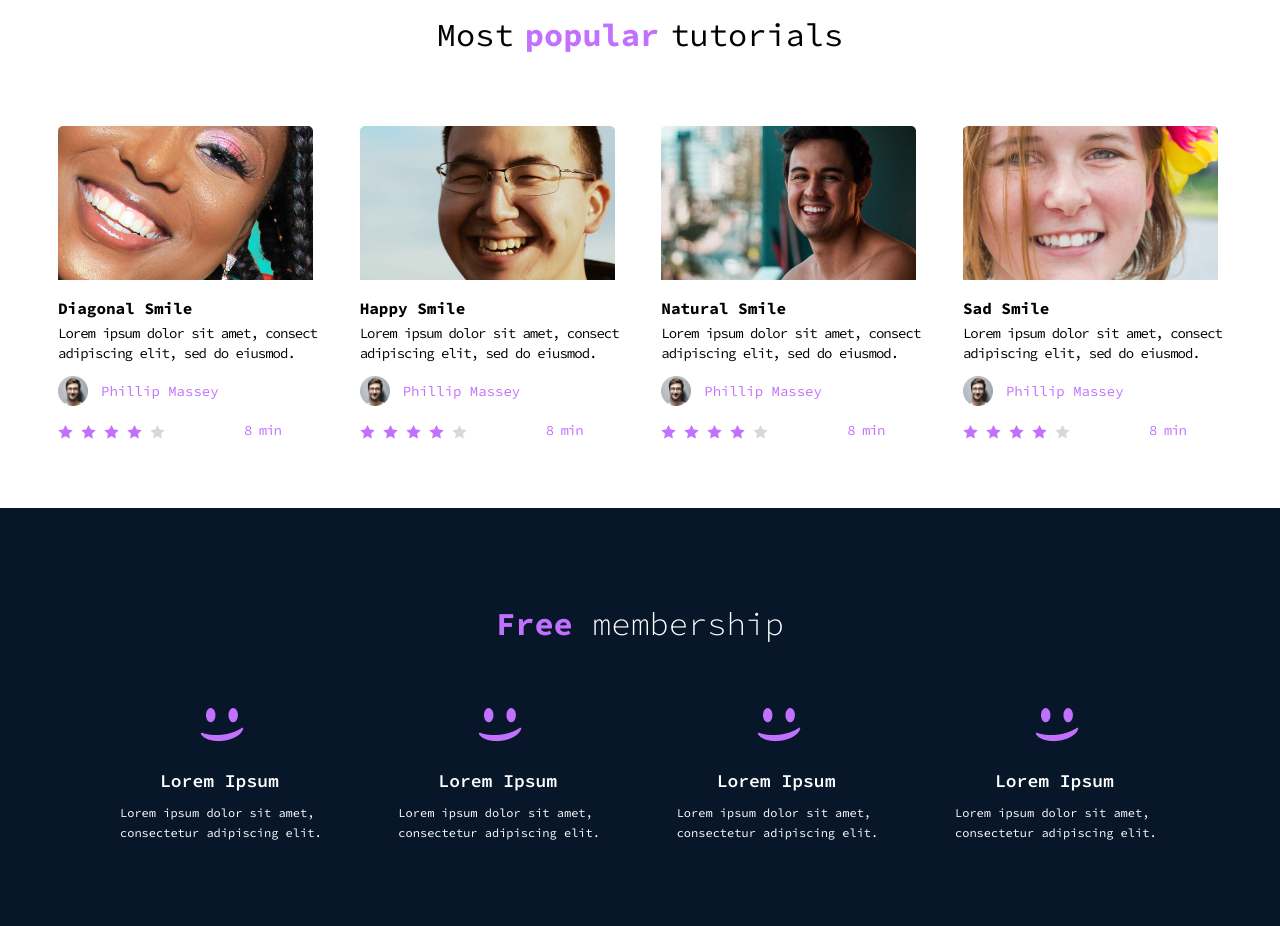
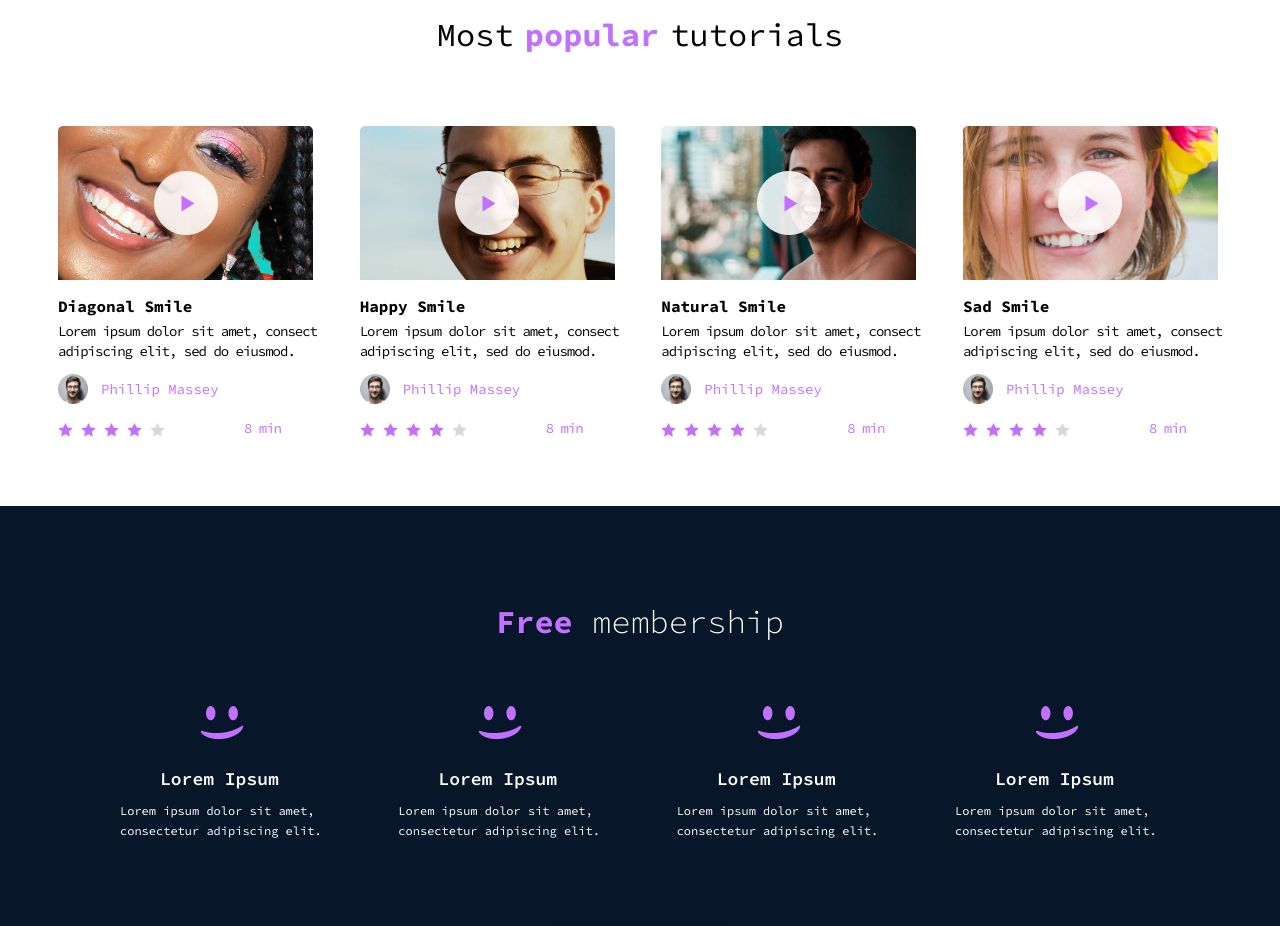
Before and after one commit to Nathan-Tesfaye/alx_html_css, a plain HTML site: page css_advanced/index.html in a window 1280 px wide. Shown: the part 1380-2306 px from the top of the page. Drawn offline with Linux system fonts and the light colour scheme.

Commit message:
added play button on tutorials

```diff
--- a/css_advanced/index.html
+++ b/css_advanced/index.html
@@ -4,7 +4,7 @@
     <meta charset="UTF-8">
     <meta name="viewport" content="width=device-width, initial-scale=1.0">
     <script src="https://kit.fontawesome.com/4a2b055604.js" crossorigin="anonymous"></script>
-    <title>Document</title>
+    <title>Nathan</title>
     <link rel="preconnect" href="https://fonts.googleapis.com">
     <link rel="preconnect" href="https://fonts.gstatic.com" crossorigin>
     <link href="https://fonts.googleapis.com/css2?family=Source+Code+Pro:ital,wght@0,200..900;1,200..900&display=swap" rel="stylesheet">
@@ -86,7 +86,10 @@
             <h2 class="tutorials-h2">Most <span class="purple">popular</span> tutorials</h2>
             <div class="tutorials">
                 <div>
-                    <img src="Images/9.png" alt="">
+                    <div class="overlap">
+                        <img src="Images/9.png" alt="" class="background">
+                        <img src="Images/play.png" alt="" class="play-button">
+                    </div>
                     <h3>Diagonal Smile</h3>
                     <p class="spaced-lines">Lorem ipsum dolor sit amet, consect <br> adipiscing elit, sed do eiusmod.</p>
                     <div class="reviewer">
@@ -100,7 +103,10 @@
 
                 </div>
                 <div>
-                    <img src="Images/6.png" alt="">
+                    <div class="overlap">
+                        <img src="Images/6.png" alt="" class="background">
+                        <img src="Images/play.png" alt="" class="play-button">
+                    </div>
                     <h3>Happy Smile</h3>
                     <p class="spaced-lines">Lorem ipsum dolor sit amet, consect <br> adipiscing elit, sed do eiusmod.</p>
                     <div class="reviewer">
@@ -113,7 +119,10 @@
                     </div>
                 </div>
                 <div>
-                    <img src="Images/8.png" alt="">
+                    <div class="overlap">
+                        <img src="Images/8.png" alt="" class="background">
+                        <img src="Images/play.png" alt="" class="play-button">
+                    </div>
                     <h3>Natural Smile</h3>
                     <p class="spaced-lines">Lorem ipsum dolor sit amet, consect <br> adipiscing elit, sed do eiusmod.</p>
                     <div class="reviewer">
@@ -126,7 +135,10 @@
                     </div>
                 </div>
                 <div>
-                    <img src="Images/7.png" alt="">
+                    <div class="overlap">
+                        <img src="Images/7.png" alt="" class="background">
+                        <img src="Images/play.png" alt="" class="play-button">
+                    </div>
                     <h3>Sad Smile</h3>
                     <p class="spaced-lines">Lorem ipsum dolor sit amet, consect <br> adipiscing elit, sed do eiusmod.</p>
                     <div class="reviewer">
--- a/css_advanced/style.css
+++ b/css_advanced/style.css
@@ -188,6 +188,24 @@ h1 {
     margin-bottom: 58px;
 }
 
+.overlap {
+    position: relative;
+    width: 255px;
+    height: 154px;
+}
+
+.background {
+    width: 100%;
+    height: auto;
+}
+
+.play-button {
+    position: absolute;
+    top: 50%;
+    left: 50%;
+    transform: translate(-50%, -50%);
+}
+
 .star {
     display: flex;
     align-items: center;
```
